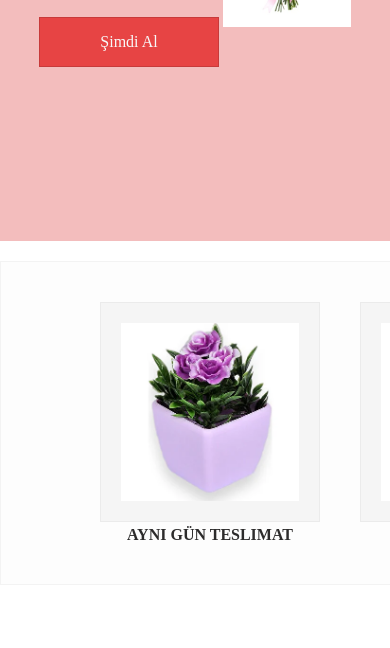
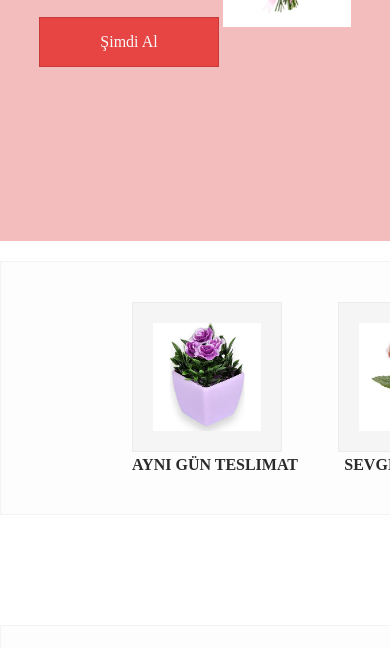
Before and after one commit to burakozkayaa/cicekci, a plain HTML site: page index.html in a window 390 px wide. Shown: the part 389-1037 px from the top of the page. Drawn offline with Linux system fonts and the light colour scheme.

Commit message:
Add files via upload

```diff
--- a/style.css
+++ b/style.css
@@ -374,3 +374,15 @@ footer{
     color: #ffffff;
     transition: all ease 0.3s;
 }
+@media(max-width:1200px){
+    .category-cont{
+        width: 1000px;
+        flex-wrap: wrap;
+    }
+    .category-box img{
+        width: 150px;
+        height: 150px;
+
+    }
+
+}
```
